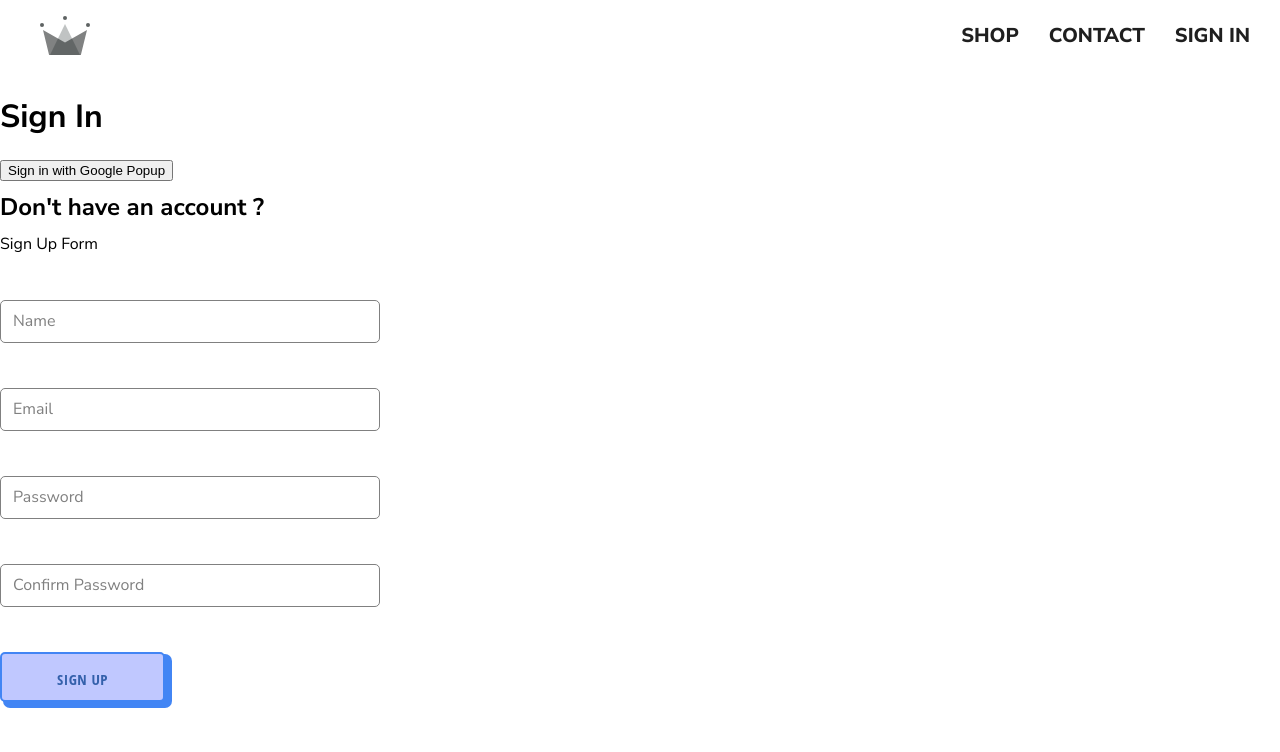
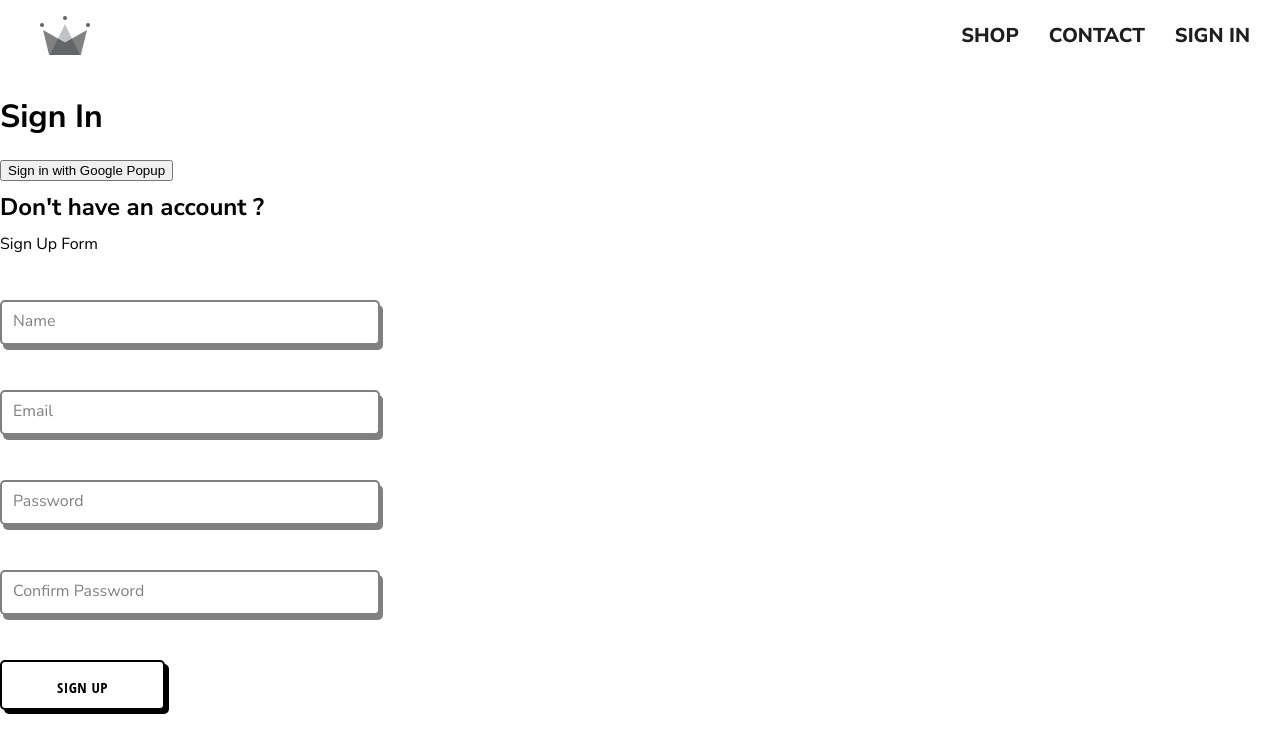
Before and after one commit to weekendatchewie/crown-shop, a React (Create React App) app: page /sign-in in a window 1280 px wide. Shown: the top 752 px of the page. Built offline with nearby package versions, Linux system fonts and the light colour scheme.

Commit message:
style button form

```diff
--- a/src/assets/globale.styles.scss
+++ b/src/assets/globale.styles.scss
@@ -1,2 +1,3 @@
 $blue-light: #c0c8ff;
-$soft-black: #1f1f1f
+$soft-black: #1f1f1f;
+$google-color: #4285f4;
--- a/src/components/button/button.styles.scss
+++ b/src/components/button/button.styles.scss
@@ -4,55 +4,56 @@
   min-width: 165px;
   width: auto;
   height: 50px;
+
   letter-spacing: 0.5px;
   line-height: 50px;
+
   padding: 0 35px 0 35px;
+
   font-size: 15px;
   color: black;
   background-color: white;
+
   text-transform: uppercase;
+
   font-family: 'Open Sans Condensed';
   font-weight: bolder;
-  border: 2px solid black;
+
+  border: 2.5px solid black;
   cursor: pointer;
   display: flex;
   justify-content: center;
-  transition: .3s all ease;
-  box-shadow: 5px 4px 0px 2px black;
+
+  transition: .2s all ease;
+  box-shadow: 4px 4px 0 0 black;
   border-radius: 5px;
+  position: relative;
+  top: 0;
+  left: 0;
 
   &:hover {
-    //background-color: white;
-    //color: black;
-    //border: 1px solid black;
-
-    box-shadow: 1.5px 1.5px 0px 1px black;
-    margin-left: 4px;
+    box-shadow: 0.5px 0.5px 0 0 black;
+    top: 4px;
+    left: 4px;
   }
 
   &.google-sign-in {
-    color: #3360ab;
-    background-color: $blue-light;
-    border-color: #4285f4;
-    box-shadow: 5px 4px 0px 2px #4285f4;
+    color: $google-color;
+    background-color: white;
+    border-color: $google-color;
+    box-shadow: 4px 4px 0 0 $google-color;
     font-weight: 900;
 
     &:hover {
-      //background-color: #357ae8;
-      //border: none;
-      box-shadow: 1.5px 1.5px 0px 1px #4285f4;
+      box-shadow: 0.5px 0.5px 0 0 $google-color;
     }
   }
 
   &.inverted {
-    //background-color: white;
-    //color: black;
-    //border: 2px solid black;
 
     &:hover {
       background-color: black;
       color: white;
-      //border: none;
     }
   }
 }
--- a/src/components/form-input/form-input.styles.scss
+++ b/src/components/form-input/form-input.styles.scss
@@ -23,13 +23,15 @@ $main-color: black;
     display: block;
     width: 100%;
     border-radius: 5px;
-    border: 1.5px solid $sub-color;
+    border: 2px solid $sub-color;
     margin: 25px 0;
-    transition: 500ms ease border-color;
+    transition: 500ms ease all;
+    box-shadow: 3px 5px 0 $sub-color;
 
     &:focus {
       outline: none;
       border: 2.5px solid $blue-light;
+      box-shadow: 3px 5px 0 $blue-light;
     }
 
     &:focus ~ .form-input-label {
@@ -43,6 +45,7 @@ $main-color: black;
 
   .input-complete {
     border: 2.5px solid $blue-light;
+    box-shadow: 3px 5px 0 $blue-light;
   }
 
   .form-input-label {
--- a/src/components/signup-form/signup-form.component.jsx
+++ b/src/components/signup-form/signup-form.component.jsx
@@ -96,7 +96,7 @@ function SignupForm() {
                     value={confirmPassword}
                 />
 
-                <Button type="submit" buttonType="google">Sign Up</Button>
+                <Button type="submit">Sign Up</Button>
 
             </form>
         </div>
--- a/src/components/signup-form/signup-form.styles.scss
+++ b/src/components/signup-form/signup-form.styles.scss
@@ -5,5 +5,5 @@
 }
 
 h2 {
-  margin: 10px 0
+  margin: 10px 0;
 }
```
